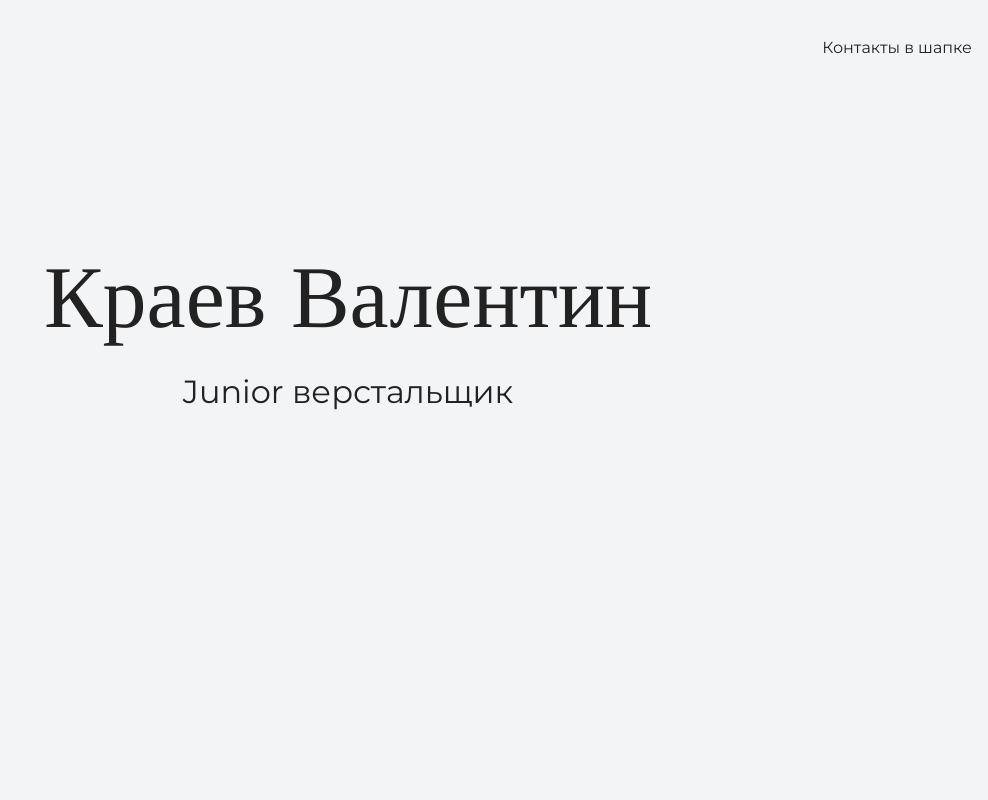
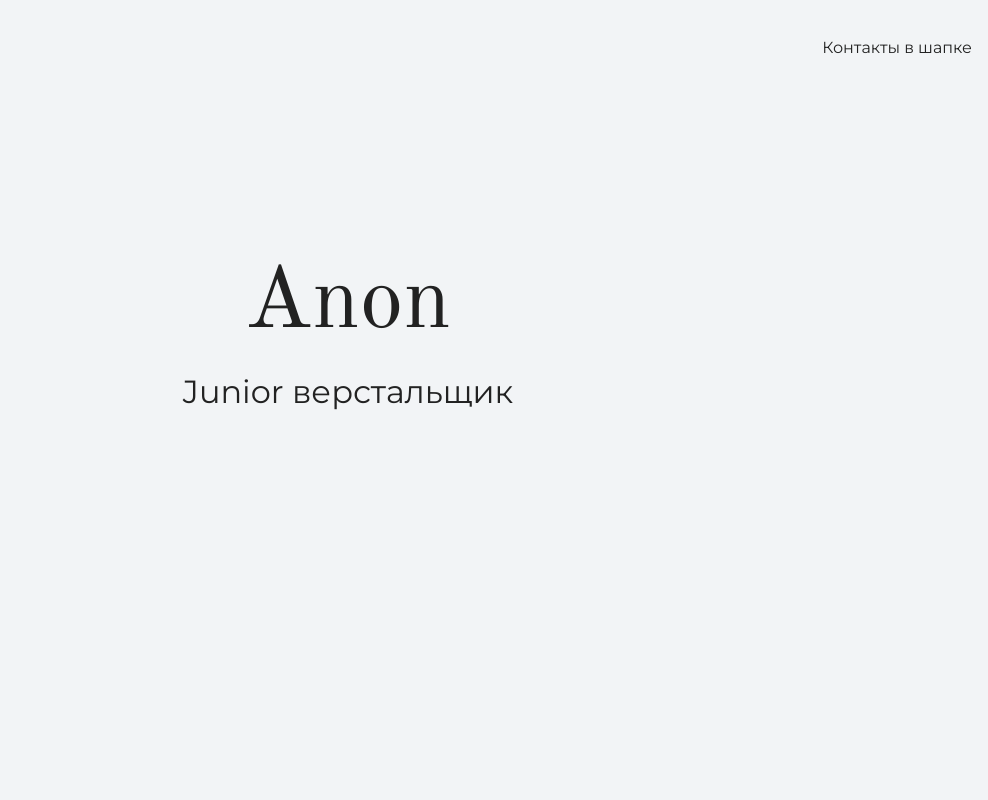
Before and after one commit to KV-Vel/notmysite, a plain HTML site: page index.html in a window 1280 px wide. Shown: the top 800 px of the page, without its empty margins (292-1280 px from the left). Drawn offline with nearby package versions, Linux system fonts and the light colour scheme.

Commit message:
New name

```diff
--- a/index.html
+++ b/index.html
@@ -17,7 +17,7 @@
 
     <section class="hero-image">
       <div class="container">
-      <h1 class="heading">Краев Валентин</h1>
+      <h1 class="heading">Anon</h1>
       <p>Junior верстальщик</p>
       </div>
     </section>
```
